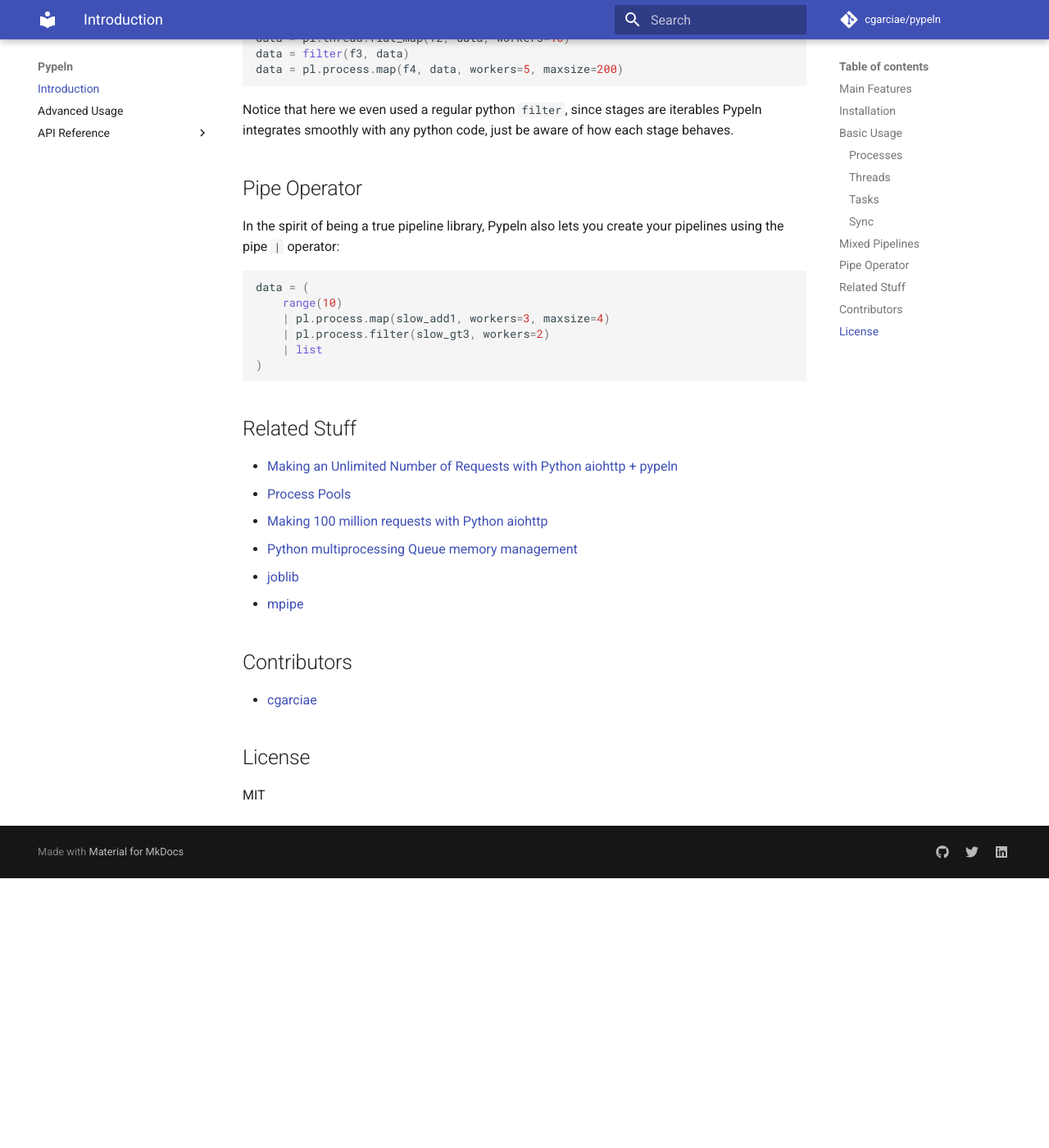
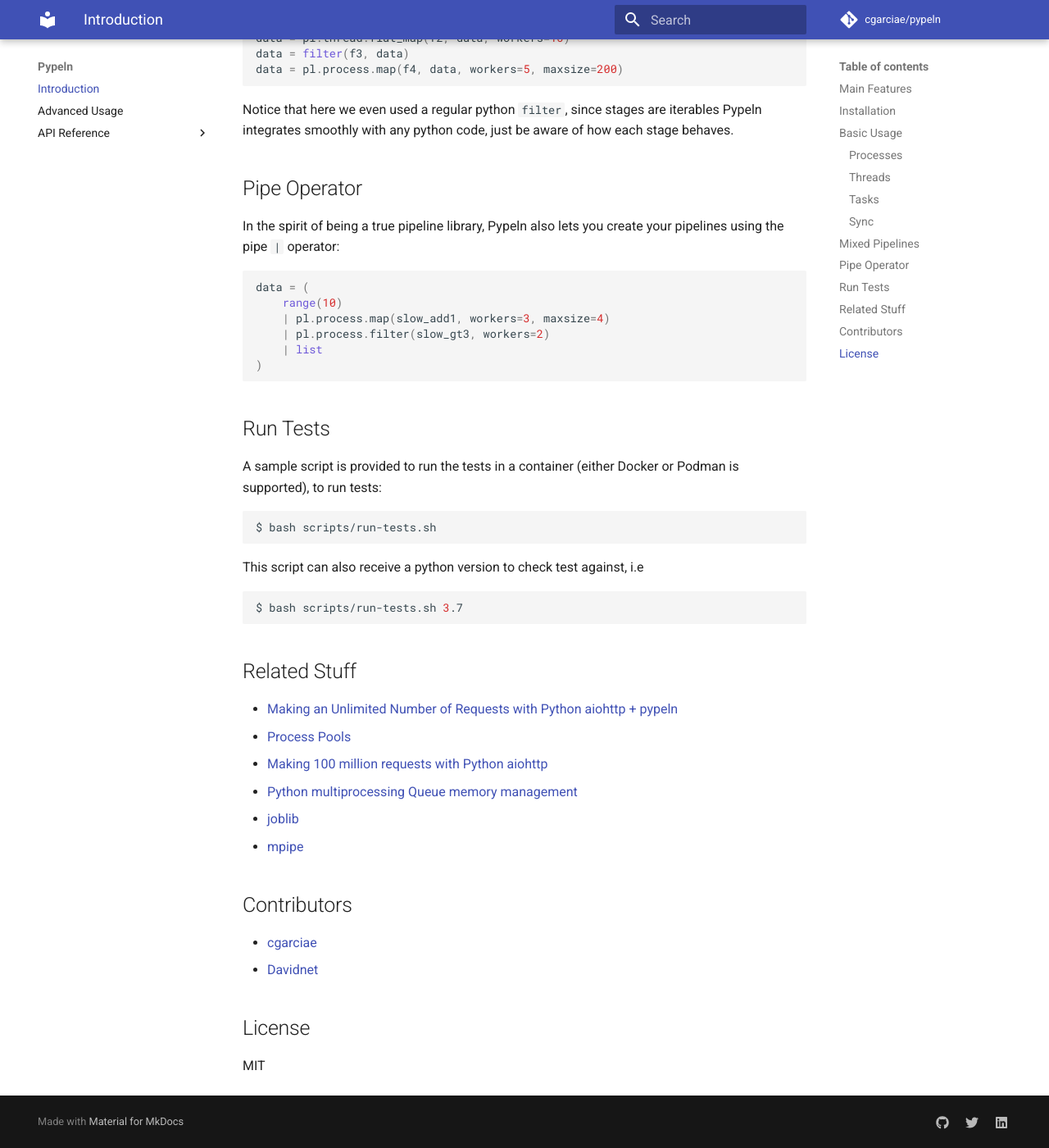
Before and after one commit to cgarciae/pypeln, an MkDocs documentation site: the page built from docs/index.md, in a window 1280 px wide and 1400 px high, scrolled down 4124 px. Shown: the whole window at 82% size. Built offline with MkDocs 1.6.1 and Material for MkDocs 9.7.7, drawn with Linux system fonts in a browser that asks for light colours; comment, search, counter and statistics services are not loaded; before the commit the page ends 5195 px from its top, so only the background shows below that.

Commit message:
update docs + version

````diff
--- a/docs/index.md
+++ b/docs/index.md
@@ -167,6 +167,20 @@
 )
 ```
 
+## Run Tests
+A sample script is provided to run the tests in a container (either Docker or Podman is supported), to run tests:
+
+```bash
+$ bash scripts/run-tests.sh
+```
+
+This script can also receive a python version to check test against, i.e
+
+```bash
+$ bash scripts/run-tests.sh 3.7
+```
+
+
 ## Related Stuff
 * [Making an Unlimited Number of Requests with Python aiohttp + pypeln](https://medium.com/@cgarciae/making-an-infinite-number-of-requests-with-python-aiohttp-pypeln-3a552b97dc95)
 * [Process Pools](https://docs.python.org/3.4/library/multiprocessing.html?highlight=process#module-multiprocessing.pool)
@@ -177,6 +191,7 @@
 
 ## Contributors
 * [cgarciae](https://github.com/cgarciae)
+* [Davidnet](https://github.com/Davidnet)
 
 ## License
 MIT
--- a/pypeln/__init__.py
+++ b/pypeln/__init__.py
@@ -8,4 +8,4 @@
 from .utils import BaseStage
 
 
-__version__ = "0.4.5"
+__version__ = "0.4.6"
--- a/pyproject.toml
+++ b/pyproject.toml
@@ -1,7 +1,7 @@
 
 [tool.poetry]
 name = "pypeln"
-version = "0.4.5"
+version = "0.4.6"
 description = ""
 authors = ["Cristian Garcia <cgarcia.e88@gmail.com>"]
 license = "MIT"
````
Also changed, not shown: CHANGELOG.md (+4 -0 lines), 1 other file.
